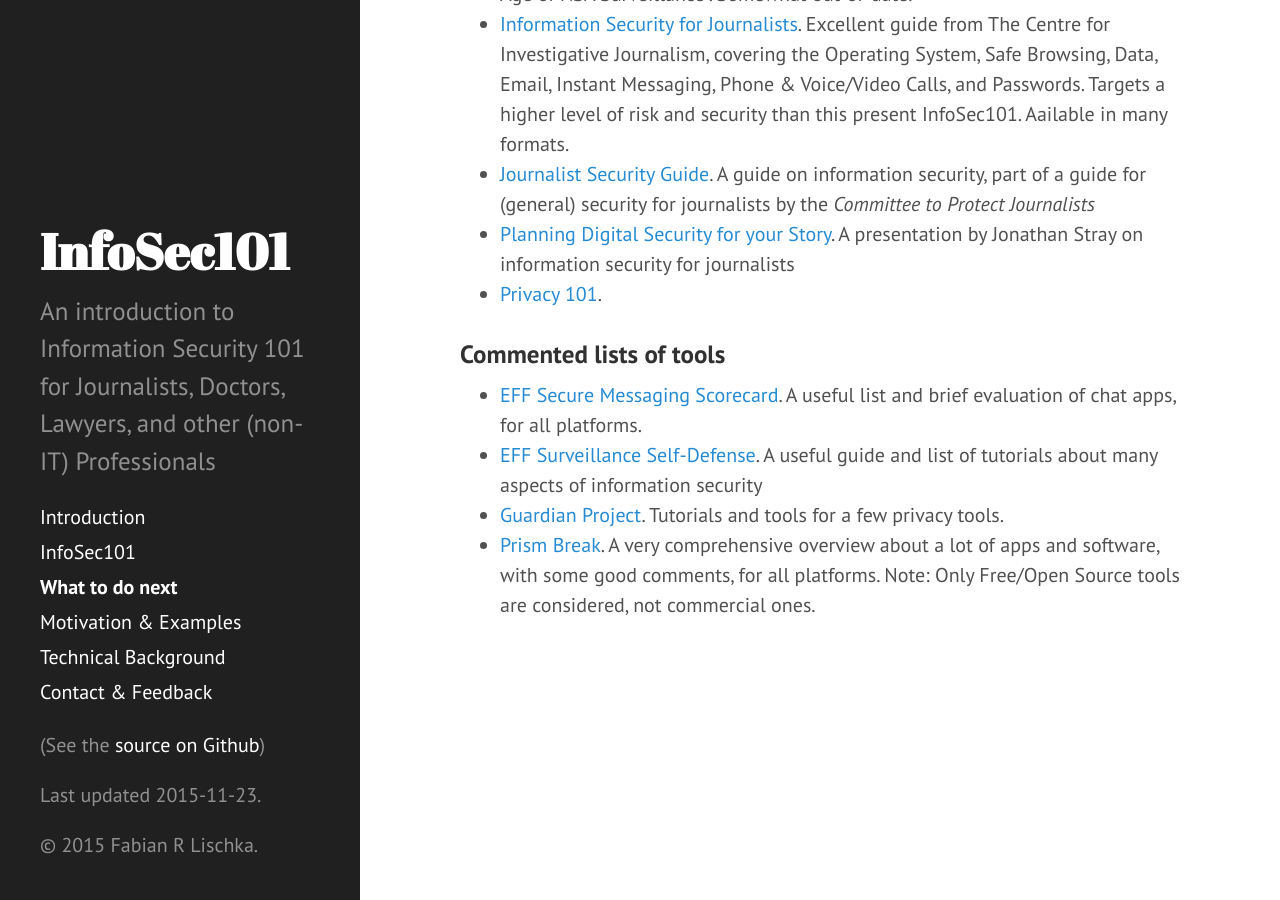
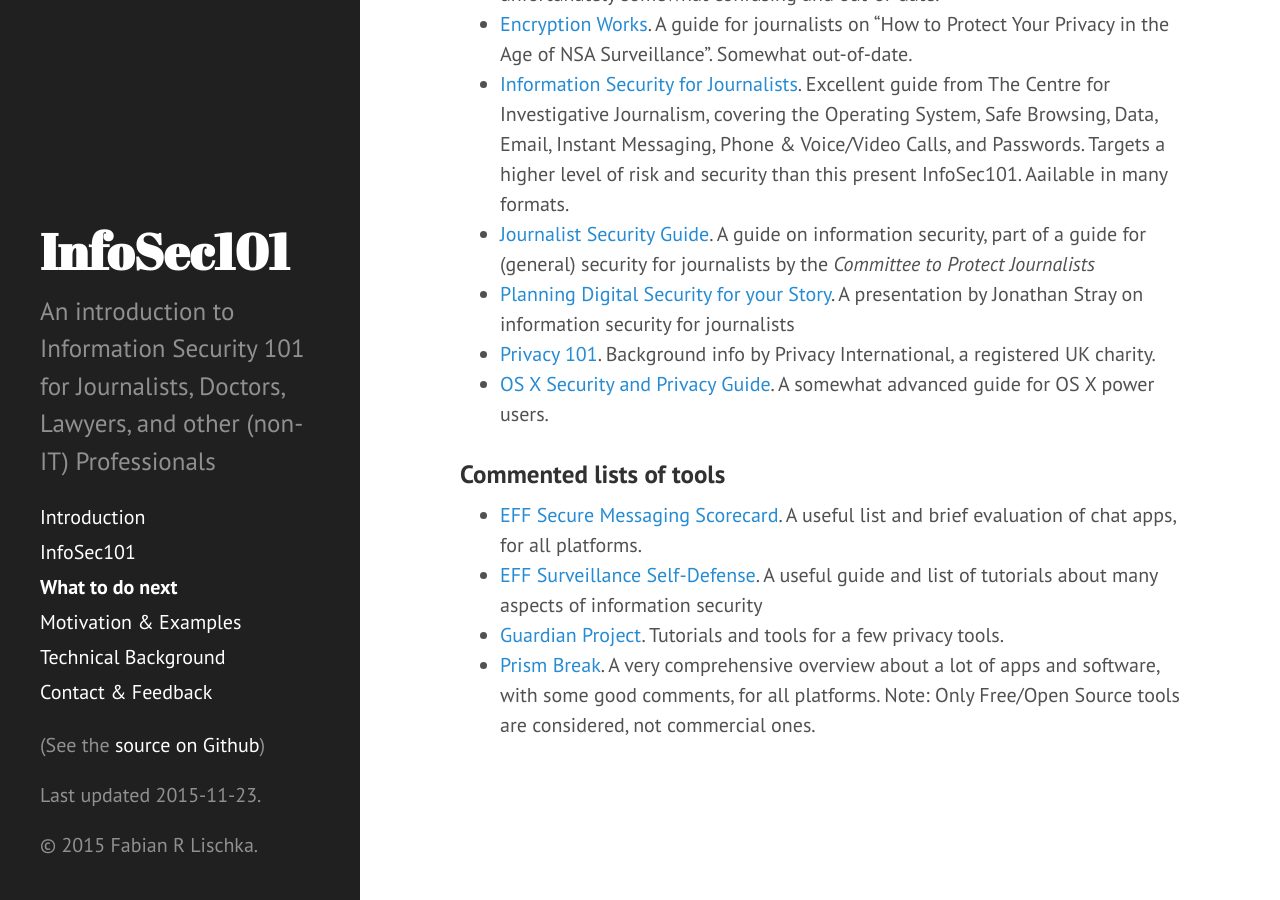
Before and after one commit to fabianlischka/InfoSec101, a Jekyll site: the page built from p2-WhatToDoNext.md, in a window 1280 px wide and 900 px high, scrolled down 6057 px. Built offline with Jekyll 4.4.1, drawn with Linux system fonts in a browser that asks for light colours; Markdown is read by kramdown in place of the engine named in the settings; some of the changed text lies outside the part shown.

Commit message:
added OS X Security and Privacy Guide

```diff
--- a/p2-WhatToDoNext.md
+++ b/p2-WhatToDoNext.md
@@ -10,6 +10,7 @@
 - [for Windows](#wtd-win)
 - [for iPhones (iOS)](#wtd-ios)
 - [for Android](#wtd-android)
+- and [many more links](#further-links) with further guides, tools, and background info
 
 ## Suggested Tools: Selection & Criteria
 
@@ -94,6 +95,7 @@
     - download other people's public keys, and send them your first encrypted message
 
 - Also see the [EFF Surveillance Self-Defense Guide on How to use PGP for Mac OS X](https://ssd.eff.org/en/module/how-use-pgp-mac-os-x)
+- For advanced users, also see the [OS X Security and Privacy Guide](https://github.com/drduh/OS-X-Security-and-Privacy-Guide)
 
 ## <a name="wtd-win"></a> What to do: Windows
 
@@ -173,7 +175,8 @@
 * [Information Security for Journalists](http://www.tcij.org/resources/handbooks/infosec). Excellent guide from The Centre for Investigative Journalism, covering the Operating System, Safe Browsing, Data, Email, Instant Messaging, Phone & Voice/Video Calls, and Passwords. Targets a higher level of risk and security than this present InfoSec101. Aailable in many formats.
 * [Journalist Security Guide](https://cpj.org/reports/2012/04/information-security.php). A guide on information security, part of a guide for (general) security for journalists by the *Committee to Protect Journalists*
 * [Planning Digital Security for your Story](http://www.scribd.com/doc/209968137/Threat-Modeling-Planning-Digital-Security-for-your-Story). A presentation by Jonathan Stray on information security for journalists
-* [Privacy 101](https://www.privacyinternational.org/?q=privacy-101).
+* [Privacy 101](https://www.privacyinternational.org/?q=privacy-101). Background info by Privacy International, a registered UK charity.
+* [OS X Security and Privacy Guide](https://github.com/drduh/OS-X-Security-and-Privacy-Guide). A somewhat advanced guide for OS X power users.
 
 ### Commented lists of tools
 
```
Also changed, not shown: index.md (+1 -0 lines).
